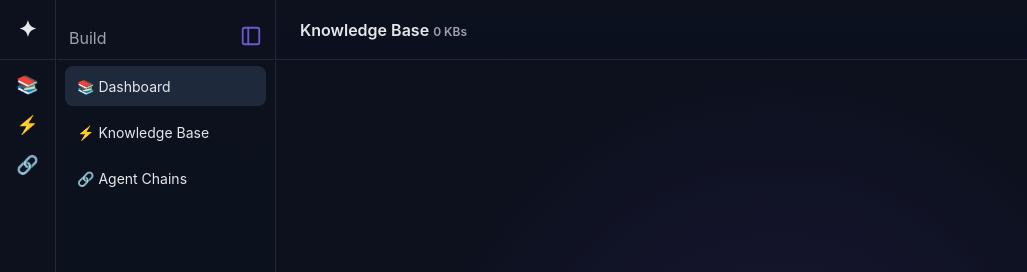
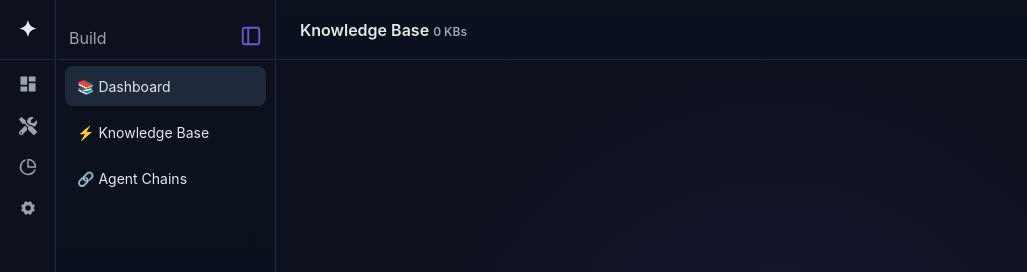
Before and after one commit to Wowinfotechreact5/ai-project, a React (Vite) app: page / in a window 1280 px wide. Shown: the top 272 px of the page, without its empty margins (0-1027 px from the left). Built offline with nearby package versions, Linux system fonts and the light colour scheme.

Commit message:
added a icons

```diff
--- a/src/components/LeftSidebar.jsx
+++ b/src/components/LeftSidebar.jsx
@@ -1,3 +1,11 @@
+import { MdDashboard } from "react-icons/md";
+import { FaTools } from "react-icons/fa";
+import { FiPieChart } from "react-icons/fi";
+import { IoIosSettings } from "react-icons/io";
+import { Tooltip } from 'react-tooltip';
+import 'react-tooltip/dist/react-tooltip.css';
+
+
 export default function LeftSidebar({ onToggle }) {
       return (
             <aside className="left-sidebar">
@@ -10,9 +18,18 @@ export default function LeftSidebar({ onToggle }) {
                   <div className="logo-divider" />
 
                   {/* Menu Buttons */}
-                  <button onClick={onToggle} title="Toggle Sidebar">📚</button>
-                  <button>⚡</button>
-                  <button>🔗</button>
+                  <button
+                        onClick={onToggle}
+                        data-tooltip-id="sidebar-tooltip"
+                        data-tooltip-content="Toggle Sidebar"
+                        className="p-2 text-gray-300 hover:text-white"
+                  >
+                        <MdDashboard size={20} />
+                  </button>
+                  {/* <button onClick={onToggle} title="Toggle Sidebar"><MdDashboard /></button> */}
+                  <button title="Build"><FaTools /></button>
+                  <button title="Monitor"><FiPieChart /></button>
+                  <button title="Manage"><IoIosSettings /></button>
 
                   <div className="sidebar-bottom">
                         <div className="profile">SW</div>
```
